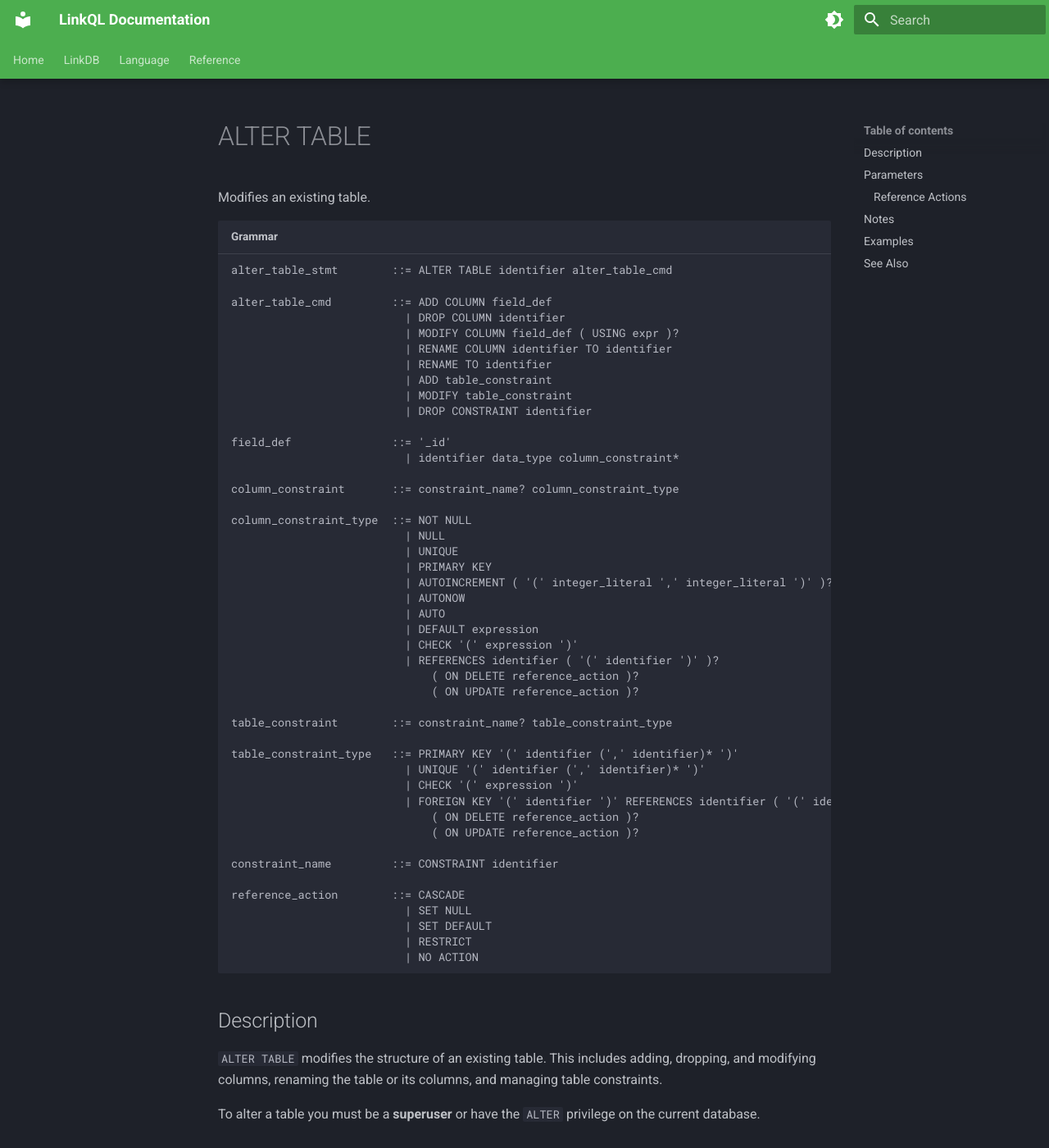
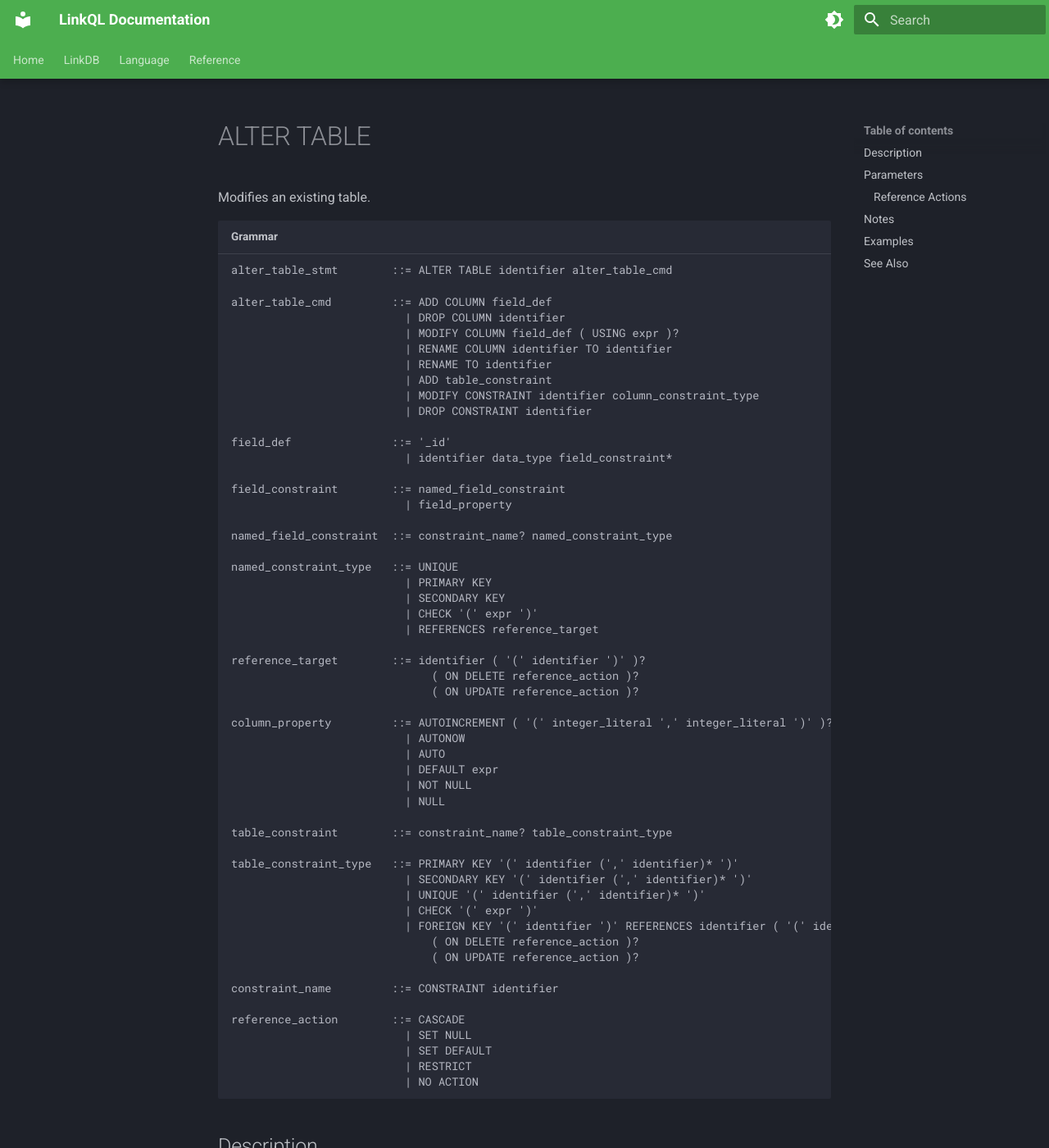
Before and after one commit to linkql/linkdb-docs, an MkDocs documentation site: the page built from docs/language/ddl/alter/alter-table.md, in a window 1280 px wide and 1400 px high. Shown: the whole window at 82% size. Built offline with MkDocs 1.6.1 and Material for MkDocs 9.7.7, drawn with Linux system fonts in a browser that asks for light colours.

Commit message:
update field definition grammar

```diff
--- a/docs/language/ddl/alter/alter-table.md
+++ b/docs/language/ddl/alter/alter-table.md
@@ -10,32 +10,40 @@ alter_table_cmd         ::= ADD COLUMN field_def
                           | RENAME COLUMN identifier TO identifier
                           | RENAME TO identifier
                           | ADD table_constraint
-                          | MODIFY table_constraint
+                          | MODIFY CONSTRAINT identifier column_constraint_type
                           | DROP CONSTRAINT identifier
 
 field_def               ::= '_id'
-                          | identifier data_type column_constraint*
+                          | identifier data_type field_constraint*
 
-column_constraint       ::= constraint_name? column_constraint_type
+field_constraint        ::= named_field_constraint
+                          | field_property
 
-column_constraint_type  ::= NOT NULL
-                          | NULL
-                          | UNIQUE
+named_field_constraint  ::= constraint_name? named_constraint_type
+
+named_constraint_type   ::= UNIQUE
                           | PRIMARY KEY
-                          | AUTOINCREMENT ( '(' integer_literal ',' integer_literal ')' )?
+                          | SECONDARY KEY
+                          | CHECK '(' expr ')'
+                          | REFERENCES reference_target
+
+reference_target        ::= identifier ( '(' identifier ')' )?
+                              ( ON DELETE reference_action )?
+                              ( ON UPDATE reference_action )?
+
+column_property         ::= AUTOINCREMENT ( '(' integer_literal ',' integer_literal ')' )?
                           | AUTONOW
                           | AUTO
-                          | DEFAULT expression
-                          | CHECK '(' expression ')'
-                          | REFERENCES identifier ( '(' identifier ')' )?
-                              ( ON DELETE reference_action )?
-                              ( ON UPDATE reference_action )?
+                          | DEFAULT expr
+                          | NOT NULL
+                          | NULL
 
 table_constraint        ::= constraint_name? table_constraint_type
 
 table_constraint_type   ::= PRIMARY KEY '(' identifier (',' identifier)* ')'
+                          | SECONDARY KEY '(' identifier (',' identifier)* ')'
                           | UNIQUE '(' identifier (',' identifier)* ')'
-                          | CHECK '(' expression ')'
+                          | CHECK '(' expr ')'
                           | FOREIGN KEY '(' identifier ')' REFERENCES identifier ( '(' identifier ')' )?
                               ( ON DELETE reference_action )?
                               ( ON UPDATE reference_action )?
```
Also changed, not shown: docs/language/ddl/alter/alter-collection.md (+18 -12 lines), docs/language/ddl/create/create-collection.md (+18 -12 lines), docs/language/ddl/create/create-table.md (+20 -11 lines), docs/reference/grammar.md (+18 -12 lines).
